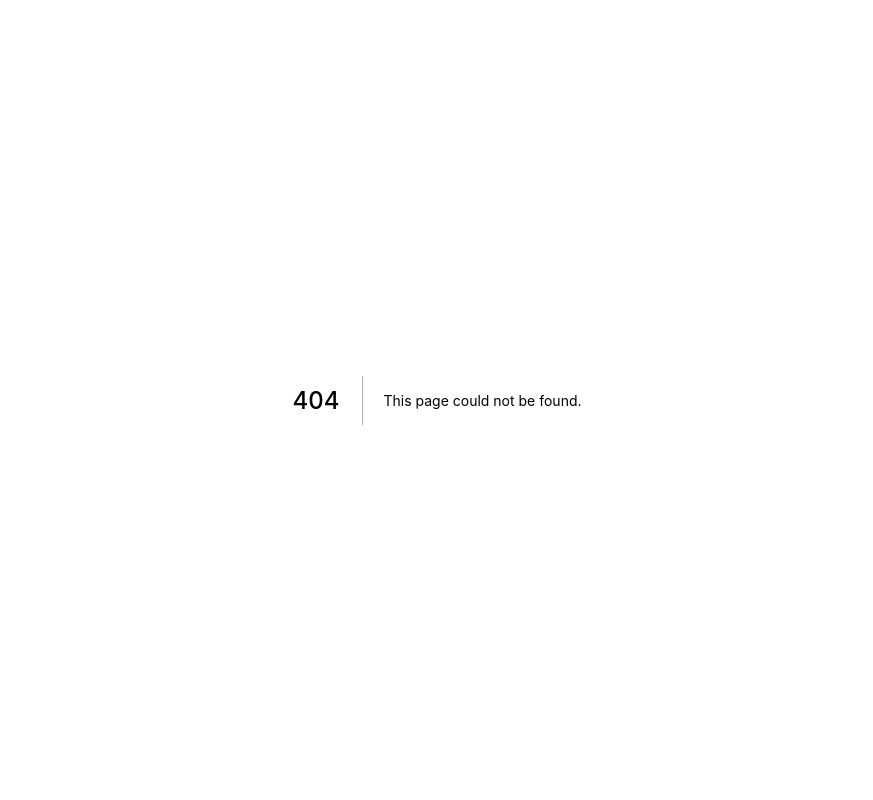
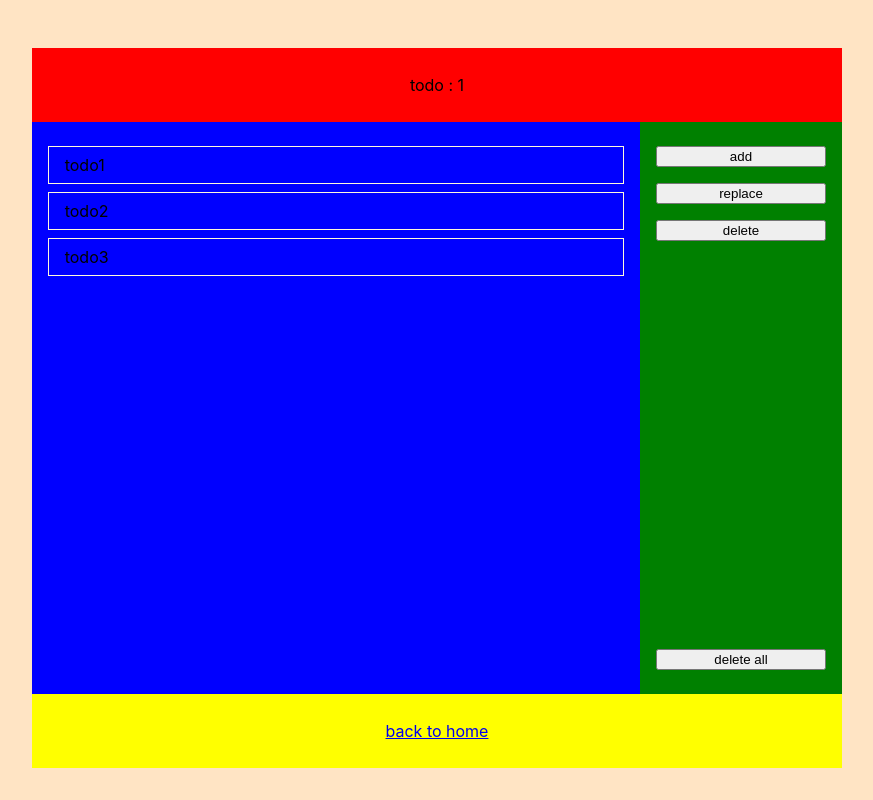
Before and after one commit to koal4z/todo-app-nextjs, a Next.js app: page /todo/1 in a window 1280 px wide. Before the commit this address had no page. Shown: the whole page, without its empty margins (203-1076 px from the left). Built offline with nearby package versions, Linux system fonts and the light colour scheme.

Commit message:
update [todo], css & func

```diff
--- a/pages/api/hello.js
+++ b/pages/api/hello.js
@@ -1,6 +1,6 @@
 // Next.js API route support: https://nextjs.org/docs/api-routes/introduction
 
 export default (req, res) => {
-  res.statusCode = 200
-  res.json({ name: 'John Doe' })
-}
+  res.statusCode = 200;
+  res.json({ name: 'John Doe' });
+};
--- /dev/null
+++ b/pages/todo/[todo].js
@@ -0,0 +1,140 @@
+import React, { useState } from 'react';
+import Head from 'next/head';
+import { useRouter } from 'next/router';
+
+import styles from '../../styles/todoPages.module.css';
+
+export default function Todo() {
+  const router = useRouter();
+  const { todo } = router.query;
+
+  const [showInput, setShowInput] = useState(false);
+  const [input, setInput] = useState('');
+  const [list, setList] = useState(['todo1', 'todo2', 'todo3']);
+  const [isdeleted, setIsdeleted] = useState(false);
+  const [showReplace, setShowReplace] = useState(false);
+
+  const isShowInput = () => {
+    if (!showInput) {
+      setShowInput(true);
+    } else {
+      setShowInput(false);
+    }
+  };
+
+  const handleChange = (e) => {
+    const { value } = e.target;
+    setInput(value);
+  };
+
+  const addList = () => {
+    if (input !== '') {
+      setList([...list, input]);
+      setInput('');
+    }
+  };
+
+  const isEnter = (e) => {
+    if (e.keyCode === 13) {
+      addList();
+      setInput('');
+    }
+  };
+
+  const showDeletor = () => {
+    if (!isdeleted) {
+      setIsdeleted(true);
+    } else {
+      setIsdeleted(false);
+    }
+  };
+
+  const handlerDeleted = (e) => {
+    const listId = e.target.parentNode.dataset.list;
+    return setList(() => list.filter((el, i) => `${el}-${i + 1}` !== listId));
+  };
+
+  const alldelete = () => {
+    setList([]);
+  };
+
+  const handlerReplace = () => {
+    if (!showReplace) {
+      setShowReplace(true);
+    } else {
+      setShowReplace(false);
+      const inputEl = Array.from(document.querySelectorAll('.inputReplace'));
+      const newTodo = [];
+
+      inputEl.forEach((el) => {
+        if (el.value) {
+          newTodo.push(el.value);
+        } else {
+          newTodo.push(el.placeholder);
+        }
+      });
+
+      setList(newTodo);
+    }
+  };
+
+  return (
+    <>
+      <Head>
+        <title>Todo-App | {todo}</title>
+      </Head>
+      <div className={styles.container}>
+        <header className={styles.header}>todo : {todo}</header>
+        <main className={styles.listZone}>
+          <ul>
+            {list.map((l, i) => (
+              <li key={l} data-list={`${l}-${i + 1}`}>
+                {!showReplace ? (
+                  <p>{l}</p>
+                ) : (
+                  <input type="text" className="inputReplace" placeholder={l} />
+                )}
+                {isdeleted ? (
+                  <button
+                    type="button"
+                    className={styles.deleted}
+                    onClick={handlerDeleted}
+                  >
+                    X
+                  </button>
+                ) : null}
+              </li>
+            ))}
+          </ul>
+          {showInput ? (
+            <input
+              type="text"
+              onChange={handleChange}
+              onKeyDown={isEnter}
+              value={input}
+            />
+          ) : null}
+        </main>
+
+        <div className={styles.buttonZone}>
+          <button type="button" onClick={isShowInput}>
+            add
+          </button>
+          <button type="button" onClick={handlerReplace}>
+            replace
+          </button>
+          <button type="button" onClick={showDeletor}>
+            delete
+          </button>
+          <div className={styles.gab}> </div>
+          <button type="button" onClick={alldelete}>
+            delete all
+          </button>
+        </div>
+        <div className={styles.backtohomeZone}>
+          <a href="/">back to home</a>
+        </div>
+      </div>
+    </>
+  );
+}
--- a/styles/todoPages.module.css
+++ b/styles/todoPages.module.css
@@ -1,14 +1,14 @@
 .container {
   background-color: bisque;
   width: 100%;
-  height: 100vh;
+  min-height: 100vh;
+  height: 100%;
   padding: 2rem;
 
   display: grid;
-  grid-template-rows: minmax(auto, 10%) minmax(auto, 10%) repeat(
-      3,
-      minmax(auto, 1fr)
-    ) minmax(auto, 10%);
+  grid-template-rows:
+    minmax(auto, 1rem) minmax(auto, 10%) repeat(3, minmax(auto, 1fr))
+    minmax(auto, 10%);
   grid-template-columns: repeat(6, minmax(auto, 1fr));
 }
 
@@ -31,10 +31,13 @@
 
 .listZone {
   background-color: blue;
-  grid-row: 3/5;
+  grid-row: 3/6;
   grid-column: 2/5;
 
-  align-self: start;
+  display: flex;
+  flex-direction: column;
+  justify-content: flex-start;
+  height: 100%;
 }
 
 .listZone ul {
@@ -49,15 +52,34 @@
 
   border: 1px solid cornsilk;
   margin: 0.5rem 0;
+  padding: 0.5rem 1rem;
+
+  font-size: 1rem;
+
+  display: flex;
+  justify-content: space-between;
+  align-items: center;
+}
+
+.listZone > input {
+  width: 100%;
+  text-align: center;
+  height: 2rem;
+  font-size: 1rem;
+}
+
+.listZone ul li > p {
+  margin: 0;
+  padding: 0;
 }
 
 .buttonZone {
   background-color: green;
-  grid-row: 3;
+  grid-row: 3/6;
   grid-column: 5/6;
 
   flex-direction: column;
-  align-self: start;
+  justify-content: start;
 }
 
 .buttonZone > button {
@@ -70,3 +92,26 @@
   grid-row: 6;
   grid-column: 2/6;
 }
+
+.deleted {
+  color: red;
+}
+
+.deleted {
+  padding: 0 0.2rem;
+  cursor: pointer;
+  font-weight: 900;
+  font-size: 0.8rem;
+
+  display: inline-block;
+  background-color: initial;
+  border-width: 0;
+  border-style: none;
+  border-color: none;
+  text-rendering: auto;
+  outline: none;
+}
+
+.gab {
+  flex: 1 100%;
+}
```
Also changed, not shown: pages/index.js (+4 -4 lines), pages/todo/list.js (deleted, +0 -41 lines), .eslintrc.json.
